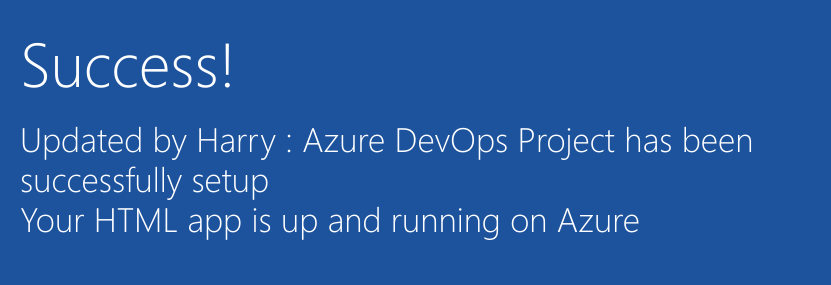
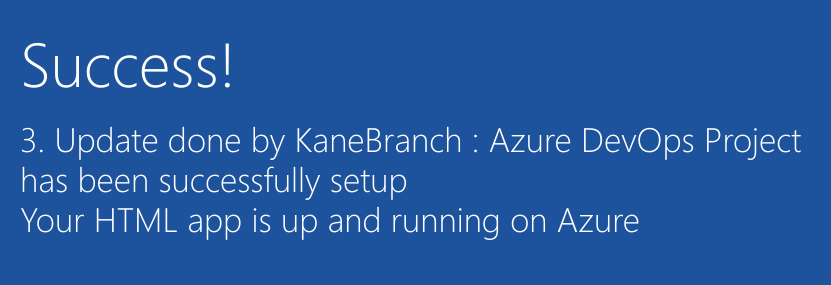
Before and after one commit to GalactusStargazing/Hooli-Co, a plain HTML site: page index.html in a window 1280 px wide. Shown: the part 352-637 px from the top of the page, 205-1036 px from the left. Drawn offline with Linux system fonts and the light colour scheme.

Commit message:
3.commit update done by KaneBranch index.html

```diff
--- a/index.html
+++ b/index.html
@@ -19,7 +19,7 @@
         </div>
             <div class="content-body">
                 <div class="success-text">Success!</div>
-                <div class="description line-1"> Updated by Harry : Azure DevOps Project has been successfully setup</div>
+                <div class="description line-1"> 3. Update done by KaneBranch : Azure DevOps Project has been successfully setup</div>
                 <div class="description line-2"> Your HTML app is up and running on Azure</div>
                 <div class="next-steps-container">
                     <div class="next-steps-header">Next up</div>
```
